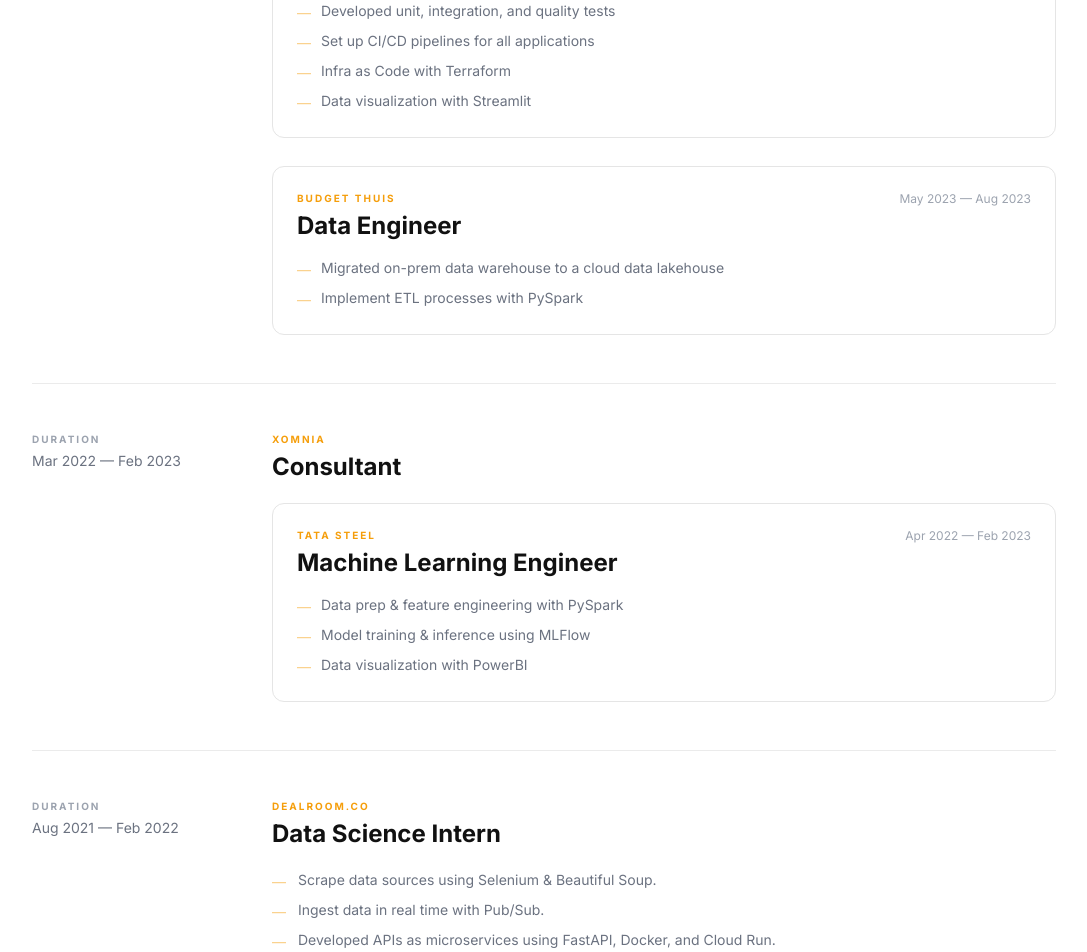
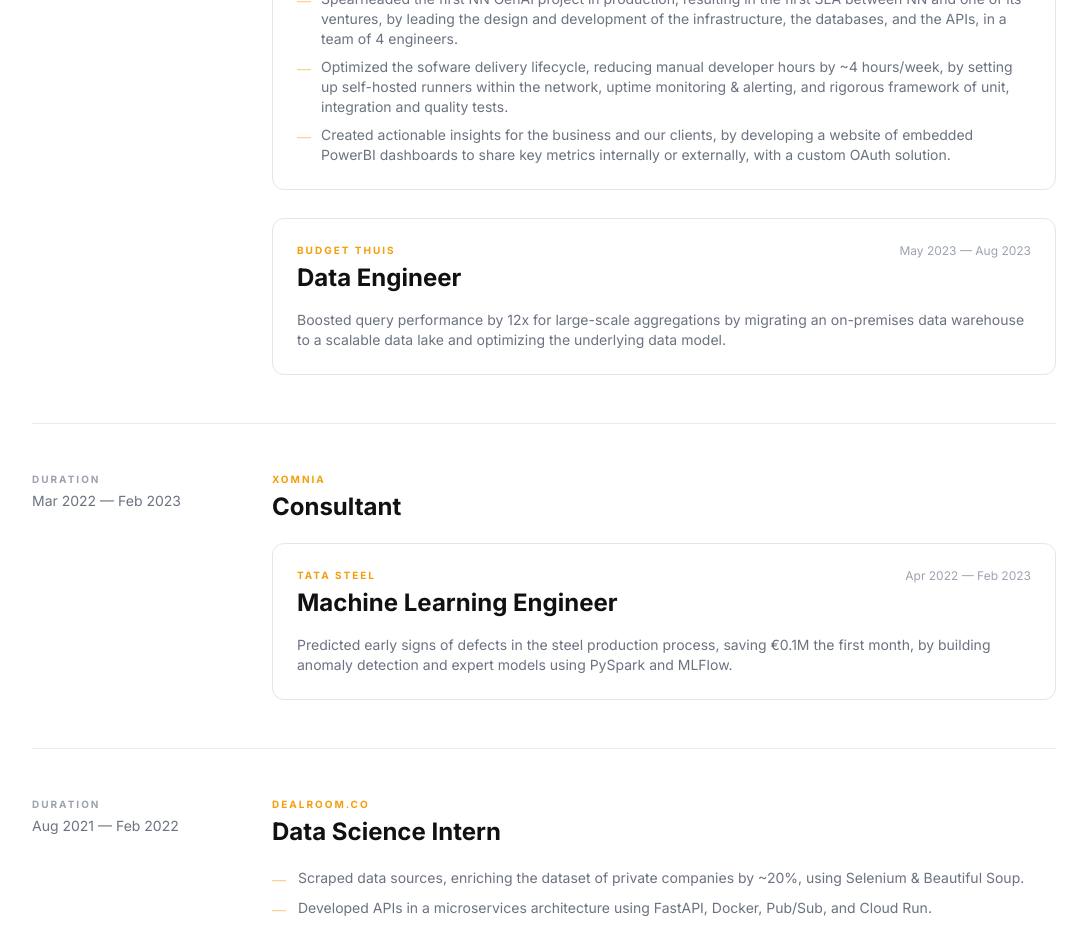
Before and after one commit to gkenios/portfolio, a React (Vite) app: page / in a window 1280 px wide. Shown: the part 2300-3252 px from the top of the page, without its empty margins (96-1183 px from the left). Built offline with nearby package versions, Linux system fonts and the light colour scheme.

Commit message:
Imrpove text

```diff
--- a/src/data/experience.ts
+++ b/src/data/experience.ts
@@ -20,6 +20,7 @@ export const EXPERIENCE_ENTRIES: ExperienceEntry[] = [
           'Developed a PySpark framework, handling over 300 sources, 1000 tables (~3TB), and 200 streaming jobs, reducing development of new pipelines significantly.',
           'Optimized Spark transformations, reducing fact-table pipeline runtimes by ~90% on backfills, by altering the data model and reducing shuffling.',
           'Designed and implemented CI/CD pipelines, automating schema evolution and CRUD operations for jobs/tables, with GitHub Actions.',
+          'Led the project from a technical perspective, mentoring a team of 10 engineers and collaborating with stakeholders to align on requirements and deliverables.',
         ],
       },
       {
@@ -30,12 +31,9 @@ export const EXPERIENCE_ENTRIES: ExperienceEntry[] = [
         endMonth: 'Jul',
         endYear: 2024,
         description: [
-          'Designed and implemented an end-to-end RAG chatbot solution (Infra, databases, API)',
-          'Built scalable data pipelines infrastructure',
-          'Developed unit, integration, and quality tests',
-          'Set up CI/CD pipelines for all applications',
-          'Infra as Code with Terraform',
-          'Data visualization with Streamlit',
+          'Spearheaded the first NN GenAI project in production, resulting in the first SLA between NN and one of its ventures, by leading the design and development of the infrastructure, the databases, and the APIs, in a team of 4 engineers.',
+          'Optimized the sofware delivery lifecycle, reducing manual developer hours by ~4 hours/week, by setting up self-hosted runners within the network, uptime monitoring & alerting, and rigorous framework of unit, integration and quality tests.',
+          'Created actionable insights for the business and our clients, by developing a website of embedded PowerBI dashboards to share key metrics internally or externally, with a custom OAuth solution.',
         ],
       },
       {
@@ -46,8 +44,7 @@ export const EXPERIENCE_ENTRIES: ExperienceEntry[] = [
         endMonth: 'Aug',
         endYear: 2023,
         description: [
-          'Migrated on-prem data warehouse to a cloud data lakehouse',
-          'Implement ETL processes with PySpark',
+          'Boosted query performance by 12x for large-scale aggregations by migrating an on-premises data warehouse to a scalable data lake and optimizing the underlying data model.',
         ],
       },
     ],
@@ -69,9 +66,7 @@ export const EXPERIENCE_ENTRIES: ExperienceEntry[] = [
         endMonth: 'Feb',
         endYear: 2023,
         description: [
-          'Data prep & feature engineering with PySpark',
-          'Model training & inference using MLFlow',
-          'Data visualization with PowerBI',
+          'Predicted early signs of defects in the steel production process, saving €0.1M the first month, by building anomaly detection and expert models using PySpark and MLFlow.',
         ],
       },
     ],
@@ -84,9 +79,8 @@ export const EXPERIENCE_ENTRIES: ExperienceEntry[] = [
     endMonth: 'Feb',
     endYear: 2022,
     description: [
-      'Scrape data sources using Selenium & Beautiful Soup.',
-      'Ingest data in real time with Pub/Sub.',
-      'Developed APIs as microservices using FastAPI, Docker, and Cloud Run.',
+      'Scraped data sources, enriching the dataset of private companies by ~20%, using Selenium & Beautiful Soup.',
+      'Developed APIs in a microservices architecture using FastAPI, Docker, Pub/Sub, and Cloud Run.',
     ],
   },
 ];
```
